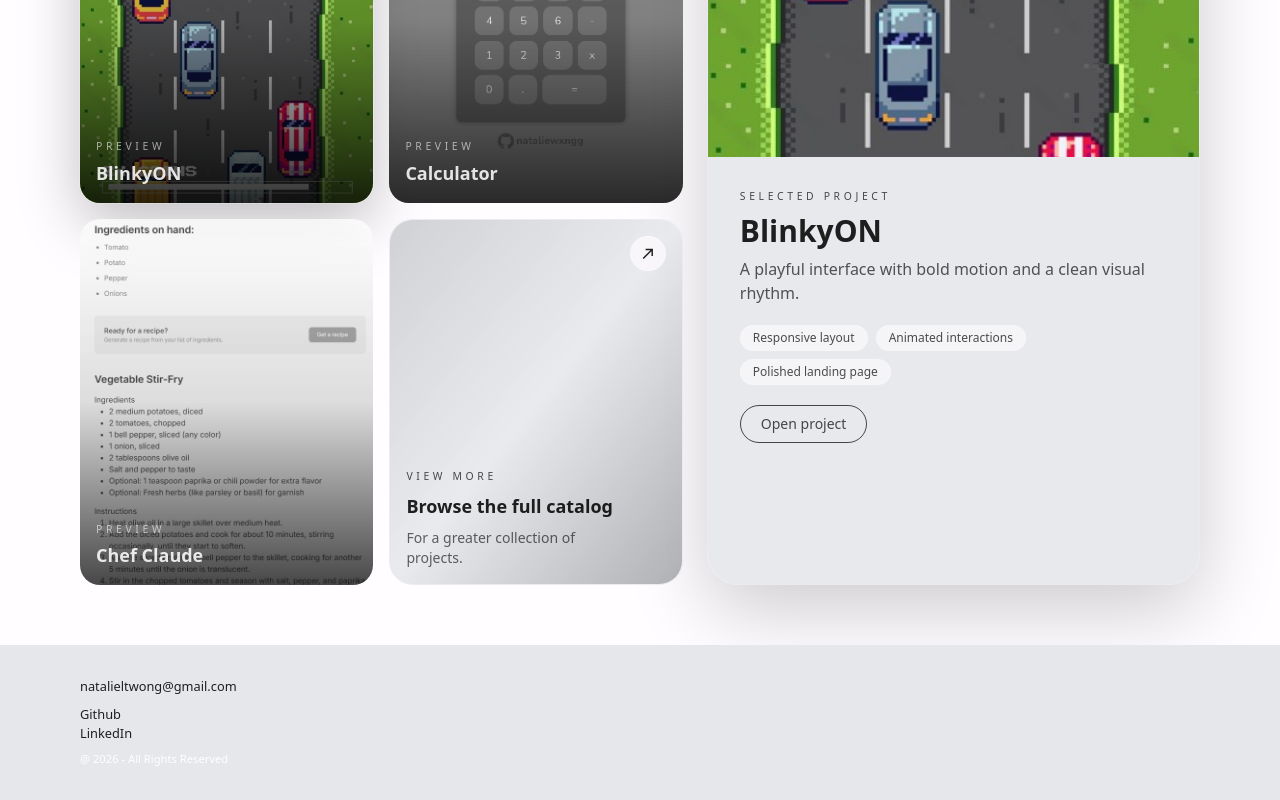
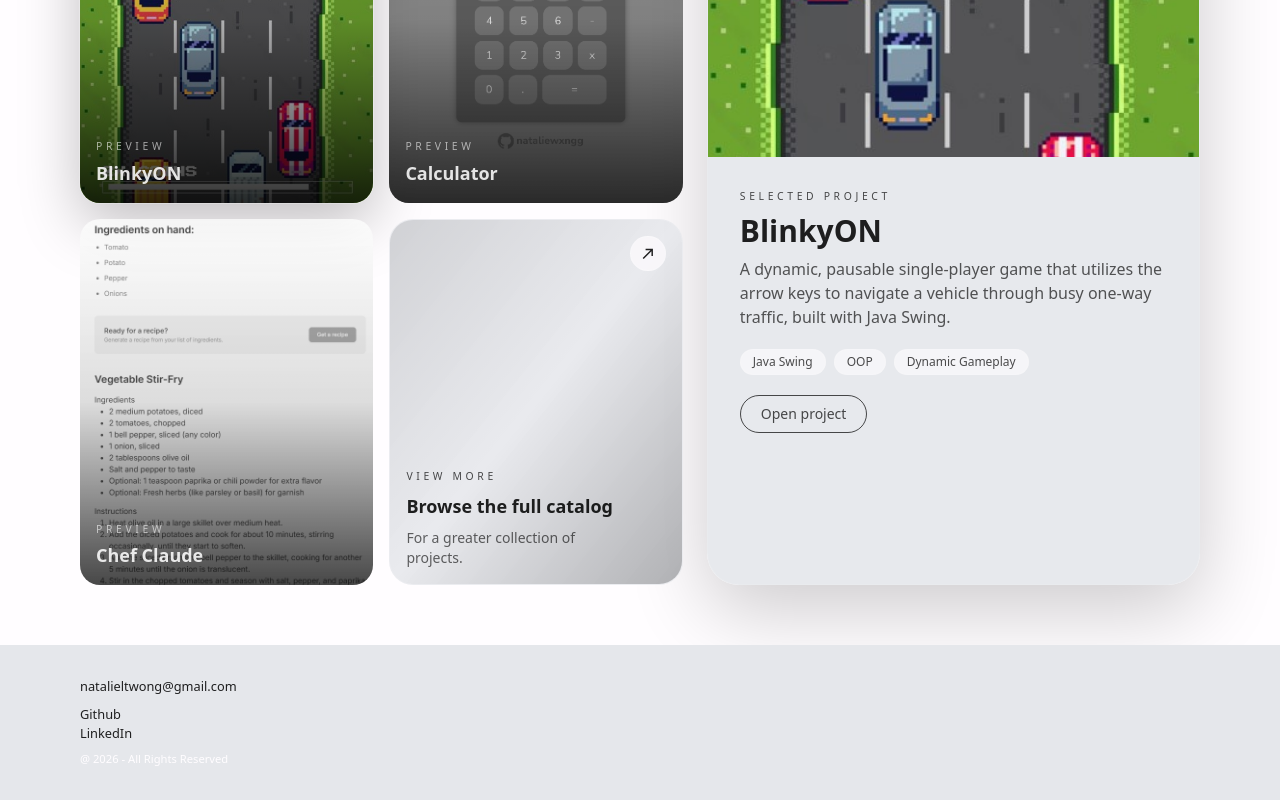
Before and after one commit to nataliewxngg/nataliewxngg.github.io, a React (Vite) app: page / in a window 1280 px wide. Shown: the part 1848-2648 px from the top of the page. Built offline with nearby package versions, Linux system fonts and the light colour scheme; a web font is replaced by a local one.

Commit message:
Update project details

```diff
--- a/src/components/Homepage/Projects/ProjectPreview.jsx
+++ b/src/components/Homepage/Projects/ProjectPreview.jsx
@@ -27,6 +27,8 @@ export default function ProjectPreview({ activeProject }) {
 
                 <a
                     href={activeProject.link}
+                    target='_blank'
+                    rel='noreferrer noopener'
                     className='inline-flex items-center rounded-full border border-secondary px-5 py-2 text-sm font-medium text-secondary transition hover:bg-secondary hover:text-white dark:border-secondary-dark dark:text-secondary-dark dark:hover:bg-secondary-dark dark:hover:text-bg-dark'
                 >
                     Open project
--- a/src/components/ProjectsCatalog/projectData.js
+++ b/src/components/ProjectsCatalog/projectData.js
@@ -3,33 +3,35 @@ import calculatorImg from '../../assets/projects/calculatorImg.png';
 import chefClaudeImg from '../../assets/projects/chefClaudeImg.png';
 import etchASketchImg from '../../assets/projects/etchASketchImg.png';
 
+// Link can be replaced with '#' or '/placeholder'
+
 const projectData = [
     {
         image: blinkyOnImg,
         label: 'BlinkyON',
-        summary: 'A playful interface with bold motion and a clean visual rhythm.',
-        highlights: ['Responsive layout', 'Animated interactions', 'Polished landing page'],
-        link: '#'
+        summary: 'A dynamic, pausable single-player game that utilizes the arrow keys to navigate a vehicle through busy one-way traffic, built with Java Swing.',
+        highlights: ['Java Swing', 'OOP', 'Dynamic Gameplay'],
+        link: 'https://github.com/nataliewxngg/blinky-on'
     },
     {
         image: calculatorImg,
         label: 'Calculator',
-        summary: 'A compact calculator build focused on clarity, spacing, and easy input.',
-        highlights: ['Button-driven UI', 'Fast interactions', 'Minimal visual noise'],
-        link: '#'
+        summary: 'A compact calculator engineered using vanilla HTML, CSS, and JavaScript, featuring basic arithmetic functionality with robust error handling, animations, and a comprehensive UI that provides a promising user experience.',
+        highlights: ['HTML/CSS/JavaScript', 'DOM Manipulation', 'Event Handling'],
+        link: 'https://github.com/nataliewxngg/calculator'
     },
     {
         image: chefClaudeImg,
         label: 'Chef Claude',
-        summary: 'An AI-assisted cooking concept with a simple, friendly presentation.',
-        highlights: ['Conversational flow', 'Recipe-oriented layout', 'Clear call to action'],
-        link: '#'
+        summary: 'A web application powered by OpenAI\'s gpt-oss-120b that recommends recipes based on a list of available ingredients inputted by the user — driven by conditional rendering, states, refs, and secure api integration through netlify deployment.',
+        highlights: ['React', 'API Integration', 'AI-powered'],
+        link: 'https://github.com/nataliewxngg/react-course'
     },
     {
         image: etchASketchImg,
         label: 'Etch-a-Sketch',
-        summary: 'A nostalgic drawing toy turned into an interactive browser experience.',
-        highlights: ['Canvas-style interaction', 'Instant feedback', 'Playful exploration'],
+        summary: 'A nostalgic web application that allows desktop users to create pixel art through an interactive browser experience.',
+        highlights: ['HTML/CSS/JavaScript', 'DOM Manipulation', 'Interactive UI'],
         link: '#'
     }
 ];
```
